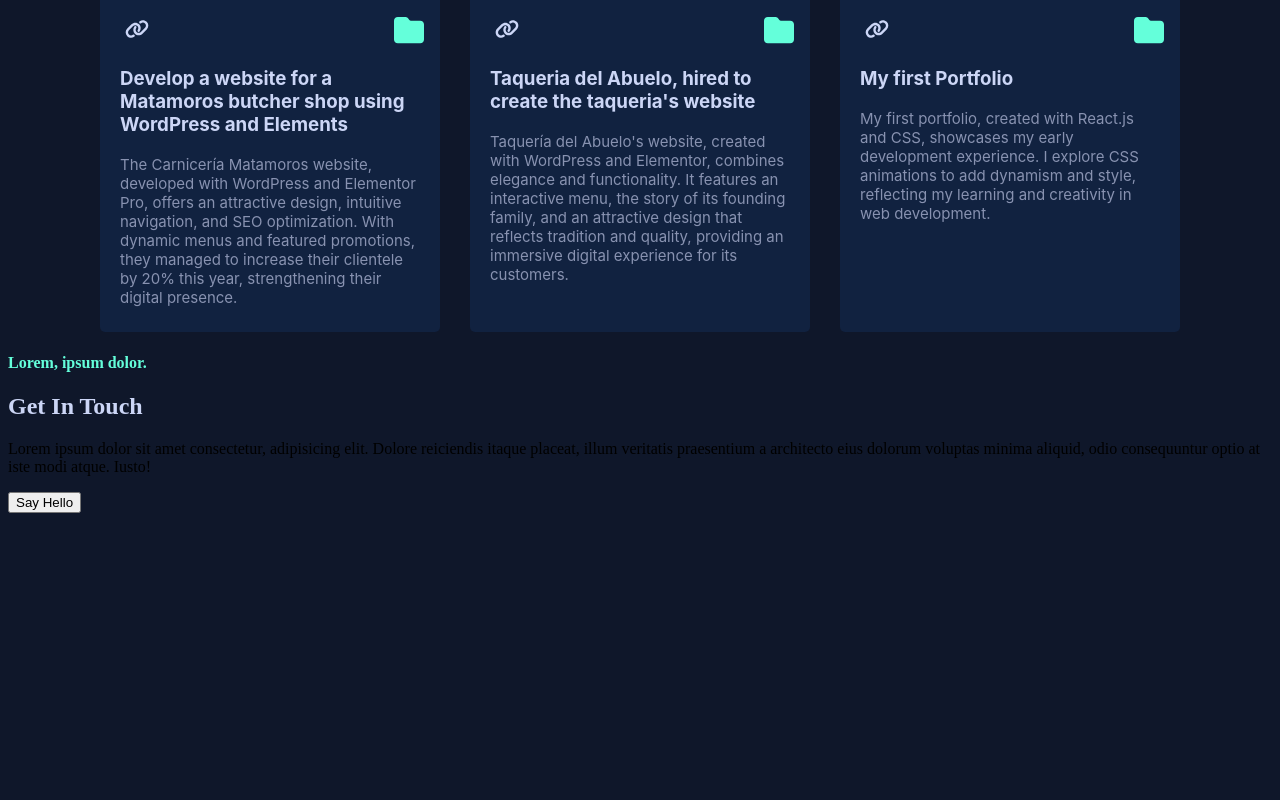
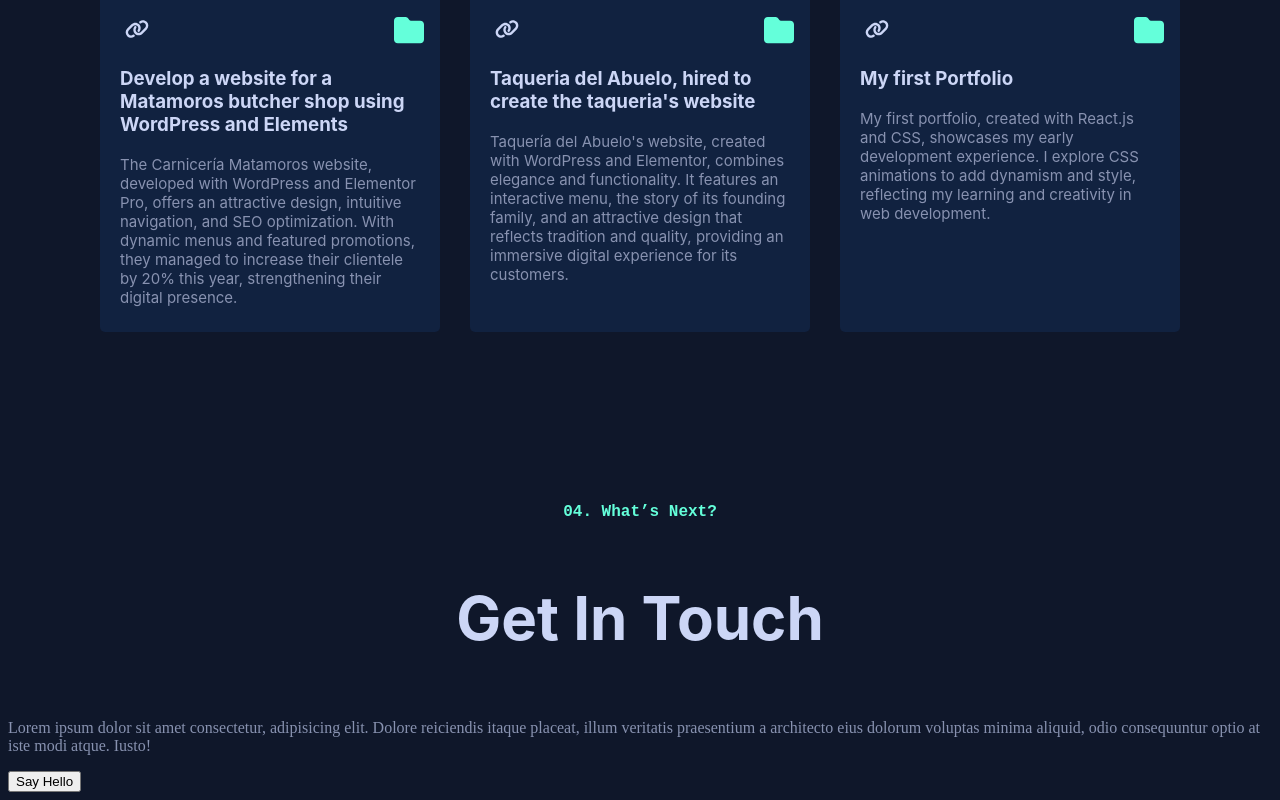
Before and after one commit to Xhan88/christianmq, a React (Vite) app: page / in a window 1280 px wide. Shown: the part 4295-5095 px from the top of the page. Before the commit the page ends 4816 px from the top, so only its background shows below. Built offline with nearby package versions, Linux system fonts and the light colour scheme.

Commit message:
19-march-2025

```diff
--- a/src/Contact/Contact.css
+++ b/src/Contact/Contact.css
@@ -1,5 +1,7 @@
 .contact-data h2{
     color: var(--light-color);
+    font-size: 60px;
+    font-family:  'Calibre', 'Inter', 'San Francisco', 'SF Pro Text', -apple-system, system-ui, sans-serif;
 }
 
 .contact-data h4 {
@@ -7,5 +9,19 @@
 }
 
 .contact-data p {
+    color: var(--grey-color);
+}
 
+.end-title {
+    color: var(--green-color);
+    font-family: "SF Mono", "Fira Code", "Fira Mono", "Roboto Mono", monospace;
+    font-size: 16px;
 }
+
+.contact-data {
+    display: flex;
+    flex-direction: column;
+    justify-content: center;
+    align-items: center;
+    margin-top: 10rem;
+}
--- a/src/Contact/Contact.jsx
+++ b/src/Contact/Contact.jsx
@@ -4,13 +4,15 @@ const Contact = () => {
   return (
     <>
     <div className="contact-data">
-        <h4>Lorem, ipsum dolor.</h4>
+           <h1 className="end-title"> 04. What’s Next?</h1>
             <h2>Get In Touch</h2>
             <p>Lorem ipsum dolor sit amet consectetur, adipisicing elit. Dolore reiciendis itaque placeat, illum veritatis praesentium a architecto eius dolorum voluptas minima aliquid, odio consequuntur optio at iste modi atque. Iusto!</p>
           </div>
           <div>
             <button className="email-button">Say Hello</button>
           </div>
+
+
     </>
   )
 }
--- a/src/Trabajos/WorkExperience.css
+++ b/src/Trabajos/WorkExperience.css
@@ -7,7 +7,7 @@
 }
 
 .experience-container {
-  font-family:  'Calibre', 'Inter', 'San Francisco', 'SF Pro Text', -apple-system, system-ui, sans-serif;
+    font-family:  'Calibre', 'Inter', 'San Francisco', 'SF Pro Text', -apple-system, system-ui, sans-serif;
     display: flex;
     max-width: 800px;
     margin: auto;
```
Lines whose indentation alone changed are shown as unchanged.
